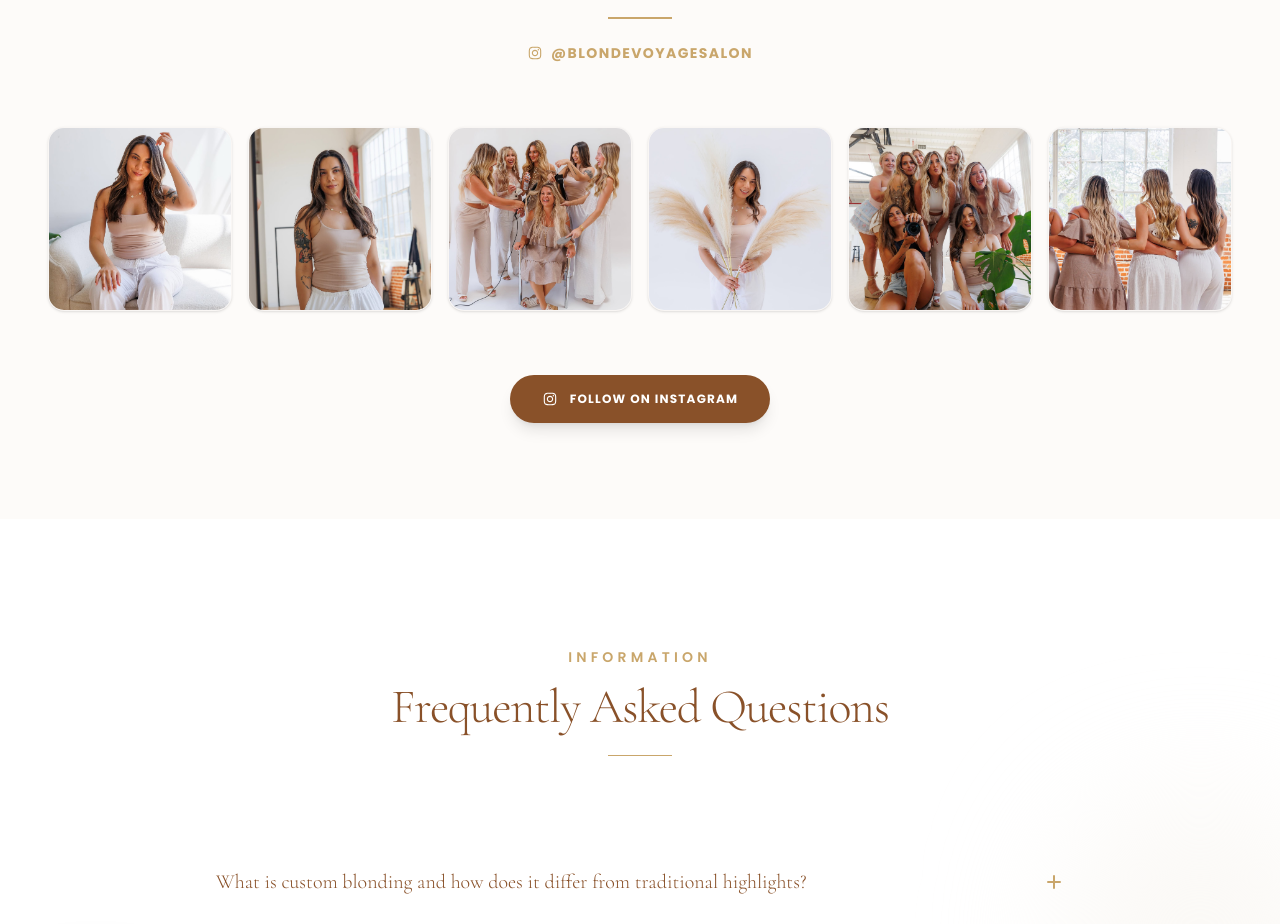
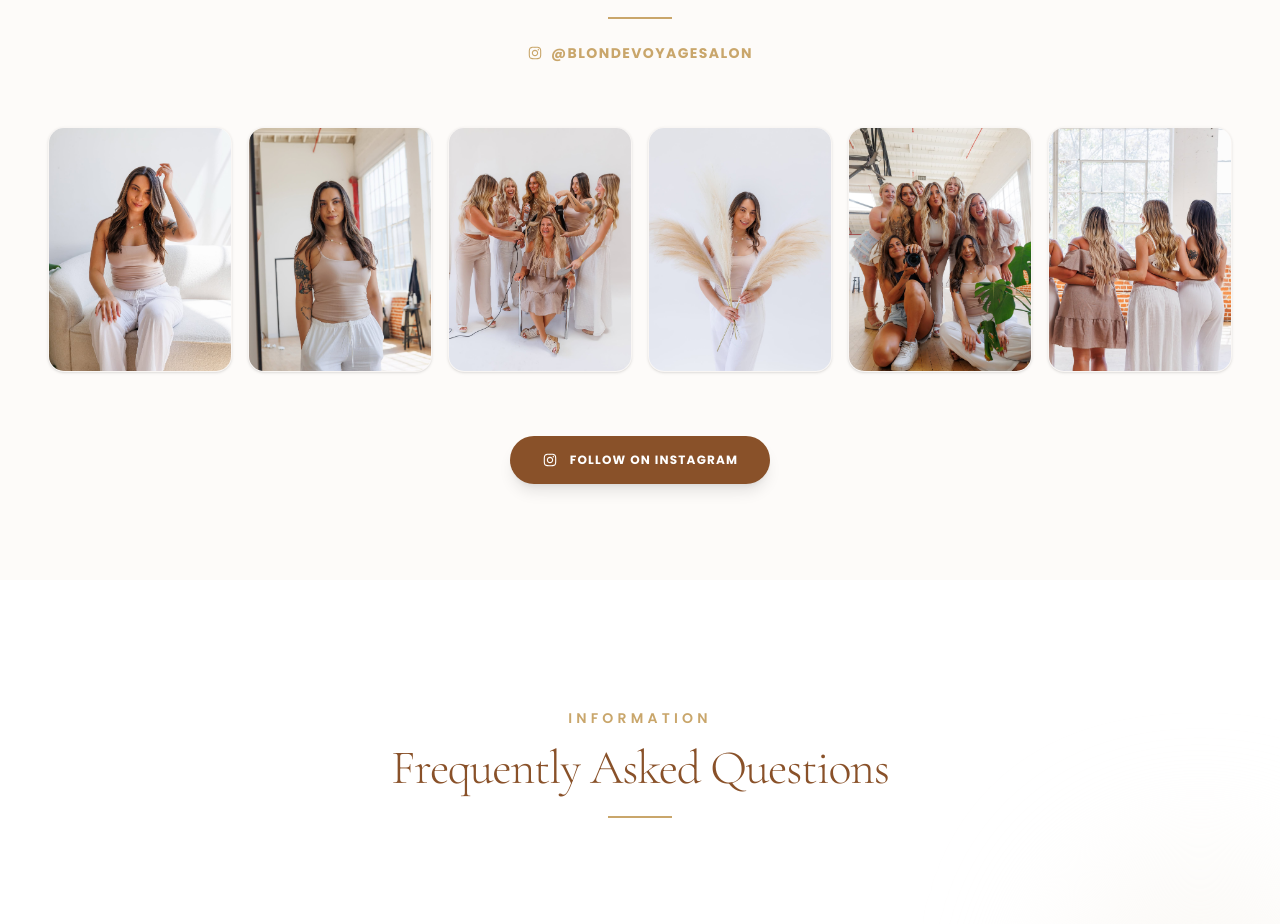
Before and after one commit to hammy012/SaloonWebsite, a React (Vite) app: page / in a window 1280 px wide. Shown: the part 8427-9351 px from the top of the page. Built offline with nearby package versions, Linux system fonts and the light colour scheme.

Commit message:
insta section wokr

```diff
--- a/src/components/Instagram.jsx
+++ b/src/components/Instagram.jsx
@@ -73,7 +73,7 @@ export default function Instagram() {
               target="_blank"
               rel="noopener noreferrer"
               variants={itemVariants}
-              className="relative aspect-square rounded-2xl overflow-hidden shadow-sm hover:shadow-lg bg-white border border-primary/5 group block select-none"
+              className="relative aspect-[3/4] rounded-2xl overflow-hidden shadow-sm hover:shadow-lg bg-white border border-primary/5 group block select-none"
             >
               {/* Image */}
               <img
```
